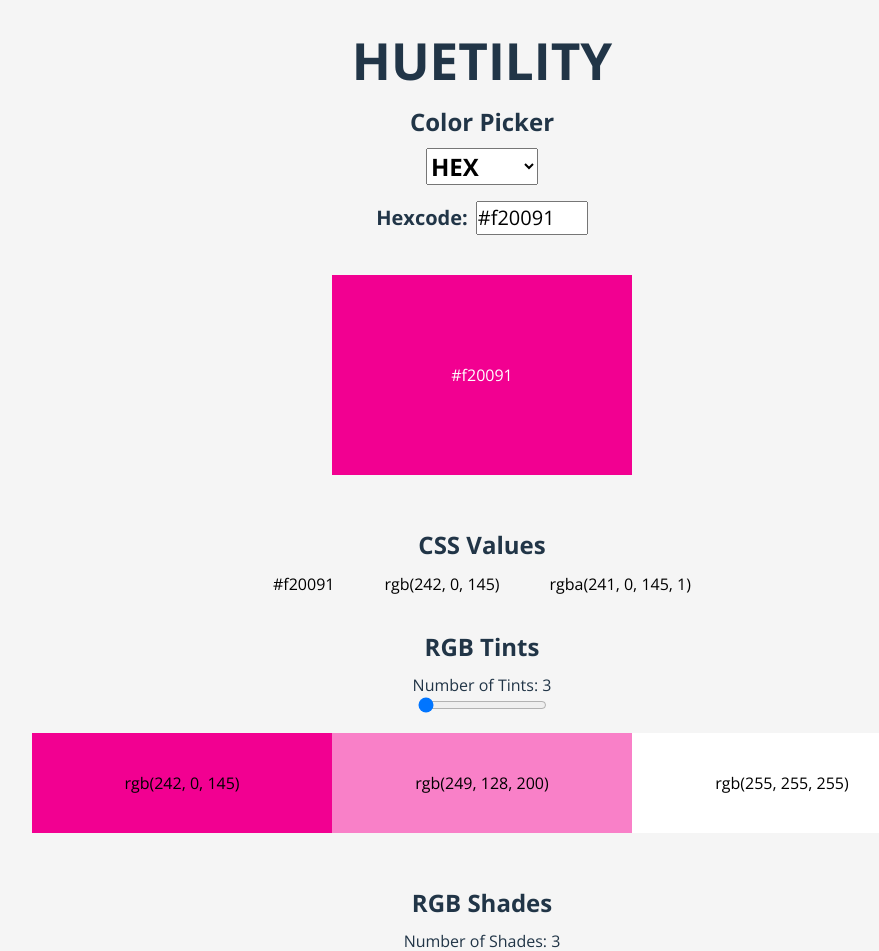
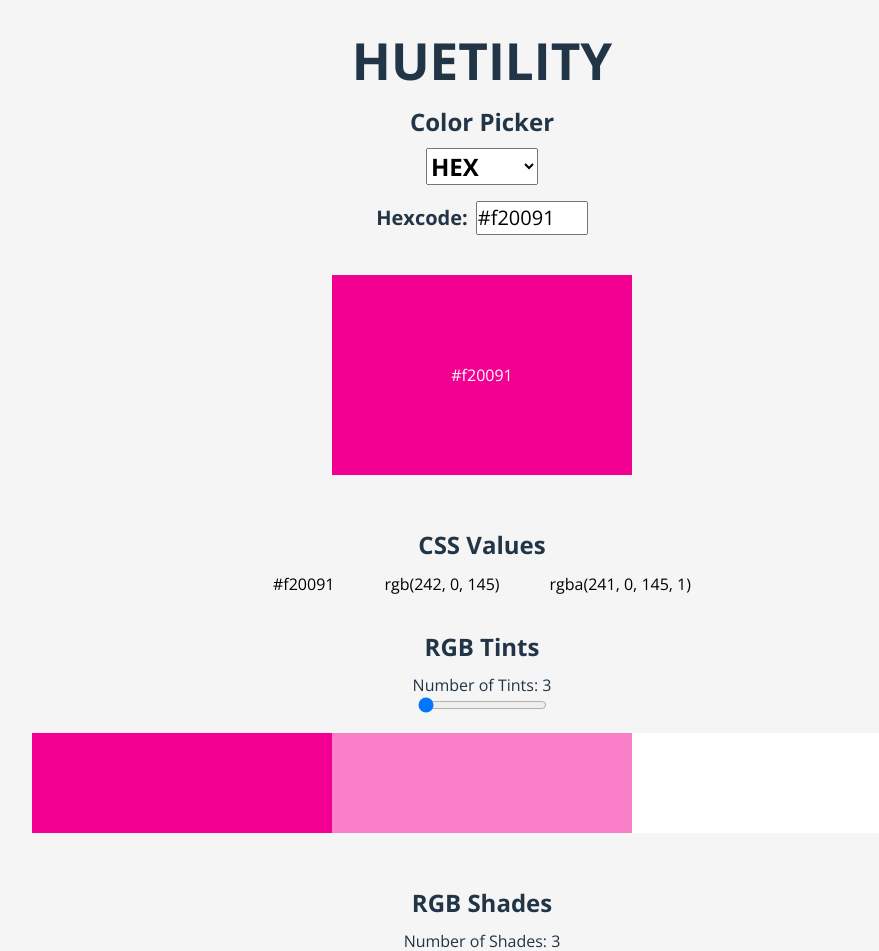
Before and after one commit to amandahinton/huetility, a React (Vite) app: page / in a window 1280 px wide. Shown: the top 951 px of the page, without its empty margins (158-1037 px from the left). Built offline with nearby package versions, Linux system fonts and the light colour scheme.

Commit message:
remove debug changes to tints and shades

```diff
--- a/src/components/ScaleShades.tsx
+++ b/src/components/ScaleShades.tsx
@@ -1,7 +1,7 @@
 import React from "react";
 import { useColor } from "../contexts/ColorContext";
 import { cssColorValue, isBlack } from "../utils/helpers";
-import { BLACK_RGB_CSS } from "../utils/constants";
+import { BLACK_RGB, BLACK_RGB_CSS } from "../utils/constants";
 import { ColorMode } from "../types/enums";
 import "./Scale.css";
 
@@ -43,6 +43,8 @@ export function ScaleShades() {
     cssShades.push(cssColorValue(ColorMode.RGB, newShade));
   }
 
+  cssShades.push(BLACK_RGB_CSS)
+
   return (
     <div className="huetility-component-container">
       <h2 className="huetility-component-title">RGB Shades</h2>
--- a/src/components/ScaleTints.tsx
+++ b/src/components/ScaleTints.tsx
@@ -74,9 +74,7 @@ export function ScaleTints() {
               backgroundColor: tintValue,
               width: 900 / tintCount,
             }}
-          >
-            {tintValue}
-          </button>
+          ></button>
         ))}
       </div>
     </div>
```
